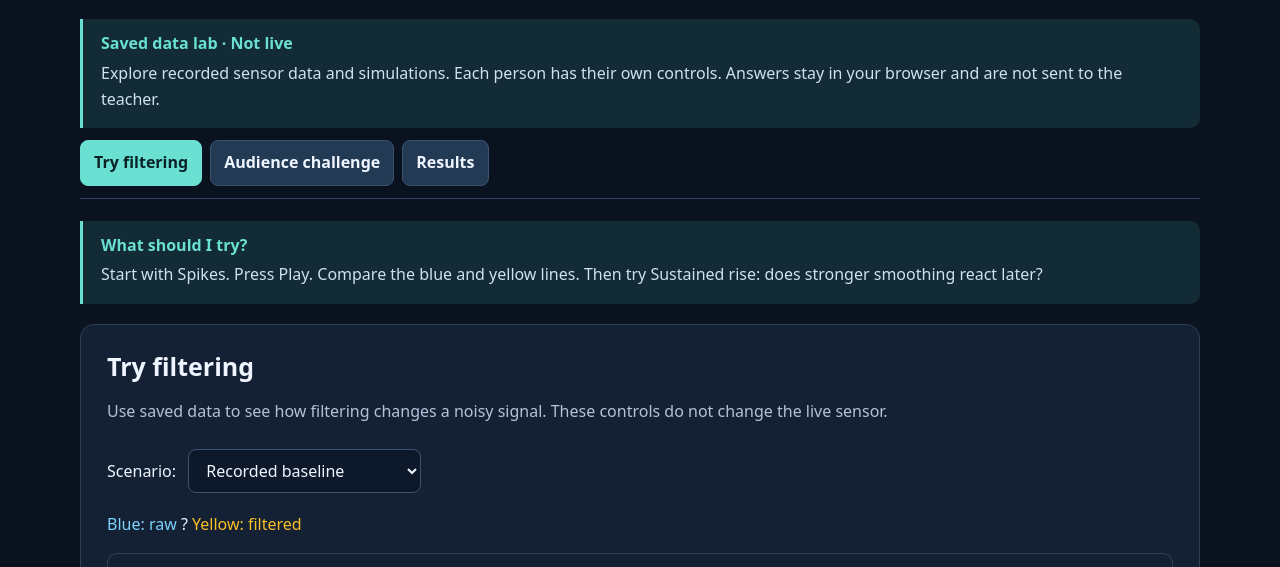
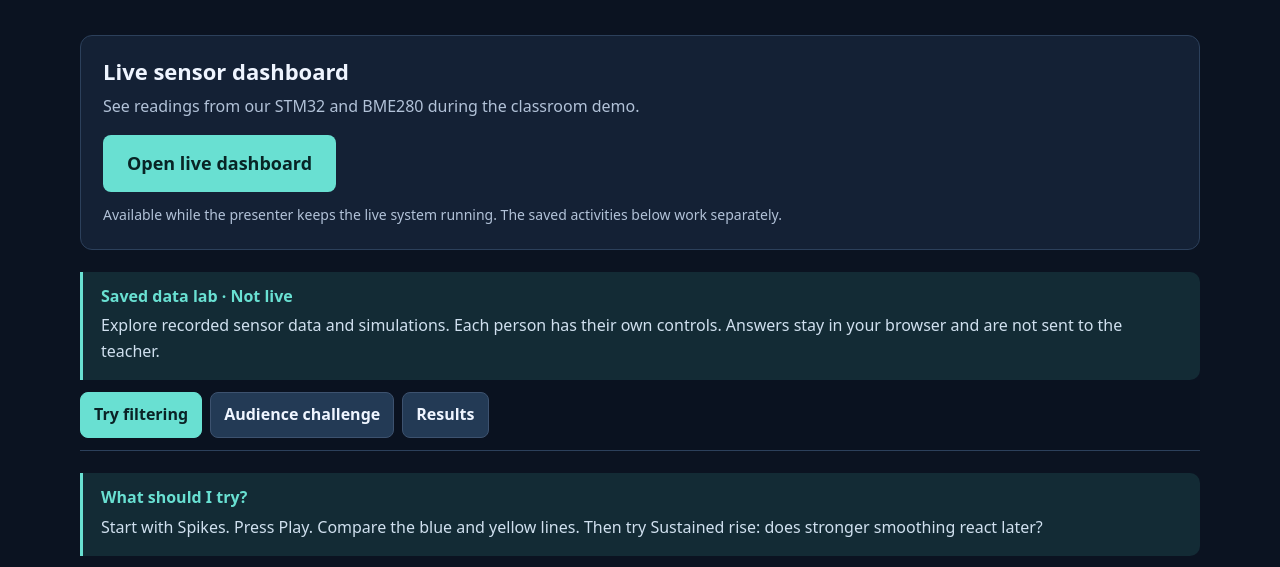
Before and after one commit to nirzor-deb-25/twintrust, a plain HTML site: page index.html in a window 1280 px wide. Shown: the part 173-740 px from the top of the page. Drawn offline with Linux system fonts and the light colour scheme.

```diff
--- a/index.html
+++ b/index.html
@@ -43,7 +43,21 @@ body{background:var(--bg);color:#eff5ff;font:16px/1.6 system-ui,sans-serif}main{
 </style></head>
 <body>
 <main>
-<header class="site-header"><div><span class="eyebrow">A SENSOR DATA LAB</span><h1>TwinTrust<span class="brand-dot">.</span></h1><p class="subtitle">See the readings. Reduce noise. Make a better decision.</p></div><span class="device-tag">STM32 + BME280</span></header><aside class="quick-guide"><strong>Saved data lab · Not live</strong><p>Explore recorded sensor data and simulations. Each person has their own controls. Answers stay in your browser and are not sent to the teacher.</p></aside><nav class="page-nav" aria-label="Dashboard sections"><button type="button" data-page="filter" aria-pressed="true">Try filtering</button><button type="button" data-page="challenge" aria-pressed="false">Audience challenge</button><button type="button" data-page="results" aria-pressed="false">Results</button></nav><div class="page-panel" id="page-filter" data-panel="filter"><aside class="quick-guide"><strong>What should I try?</strong><p>Start with Spikes. Press Play. Compare the blue and yellow lines. Then try Sustained rise: does stronger smoothing react later?</p></aside><section class="details" style="margin-top:28px">
+<header class="site-header"><div><span class="eyebrow">A SENSOR DATA LAB</span><h1>TwinTrust<span class="brand-dot">.</span></h1><p class="subtitle">See the readings. Reduce noise. Make a better decision.</p></div><span class="device-tag">STM32 + BME280</span></header>
+<!-- Update this link whenever you create a new Cloudflare Quick Tunnel. -->
+<section class="live-dashboard-link" aria-labelledby="live-dashboard-title"
+  style="margin: 16px 0 22px; padding: 22px; border: 1px solid #2c405b; border-radius: 12px; background: #142135;">
+  <h2 id="live-dashboard-title" style="margin: 0 0 8px; font-size: 22px;">Live sensor dashboard</h2>
+  <p style="margin: 0 0 16px; color: #b2c2d8;">See readings from our STM32 and BME280 during the classroom demo.</p>
+  <a id="open-live-dashboard"
+    href="https://groove-hung-extent-electric.trycloudflare.com"
+    target="_blank" rel="noopener noreferrer"
+    style="display: inline-block; padding: 14px 24px; border-radius: 8px; background: #69e0d2; color: #082425; font-size: 18px; font-weight: 700; text-decoration: none;">
+    Open live dashboard
+  </a>
+  <p style="margin: 12px 0 0; color: #b2c2d8; font-size: 14px;">Available while the presenter keeps the live system running. The saved activities below work separately.</p>
+</section>
+<aside class="quick-guide"><strong>Saved data lab · Not live</strong><p>Explore recorded sensor data and simulations. Each person has their own controls. Answers stay in your browser and are not sent to the teacher.</p></aside><nav class="page-nav" aria-label="Dashboard sections"><button type="button" data-page="filter" aria-pressed="true">Try filtering</button><button type="button" data-page="challenge" aria-pressed="false">Audience challenge</button><button type="button" data-page="results" aria-pressed="false">Results</button></nav><div class="page-panel" id="page-filter" data-panel="filter"><aside class="quick-guide"><strong>What should I try?</strong><p>Start with Spikes. Press Play. Compare the blue and yellow lines. Then try Sustained rise: does stronger smoothing react later?</p></aside><section class="details" style="margin-top:28px">
   <h2 style="margin-top:0">Try filtering</h2>
   <p class="subtitle">Use saved data to see how filtering changes a noisy signal. These controls do not change the live sensor.</p>
   <label for="experiment-choice">Scenario:</label>
```
